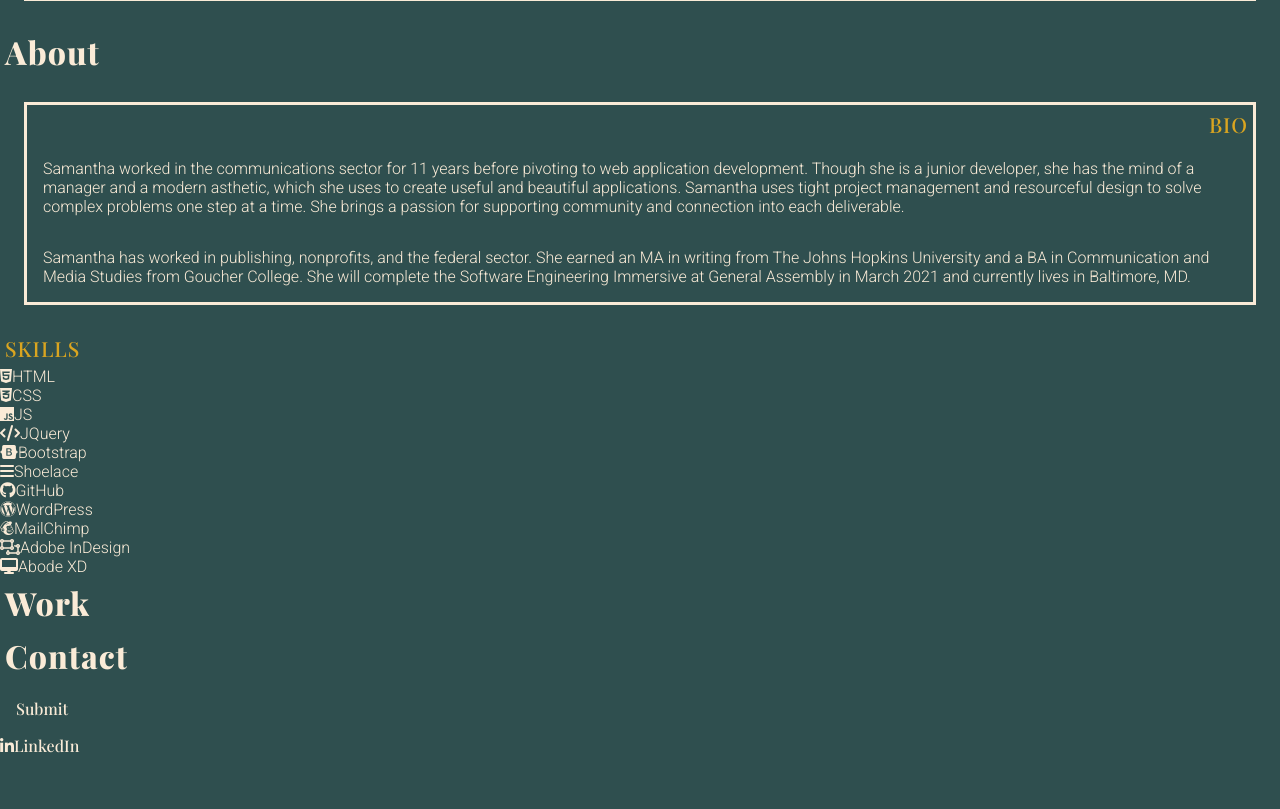
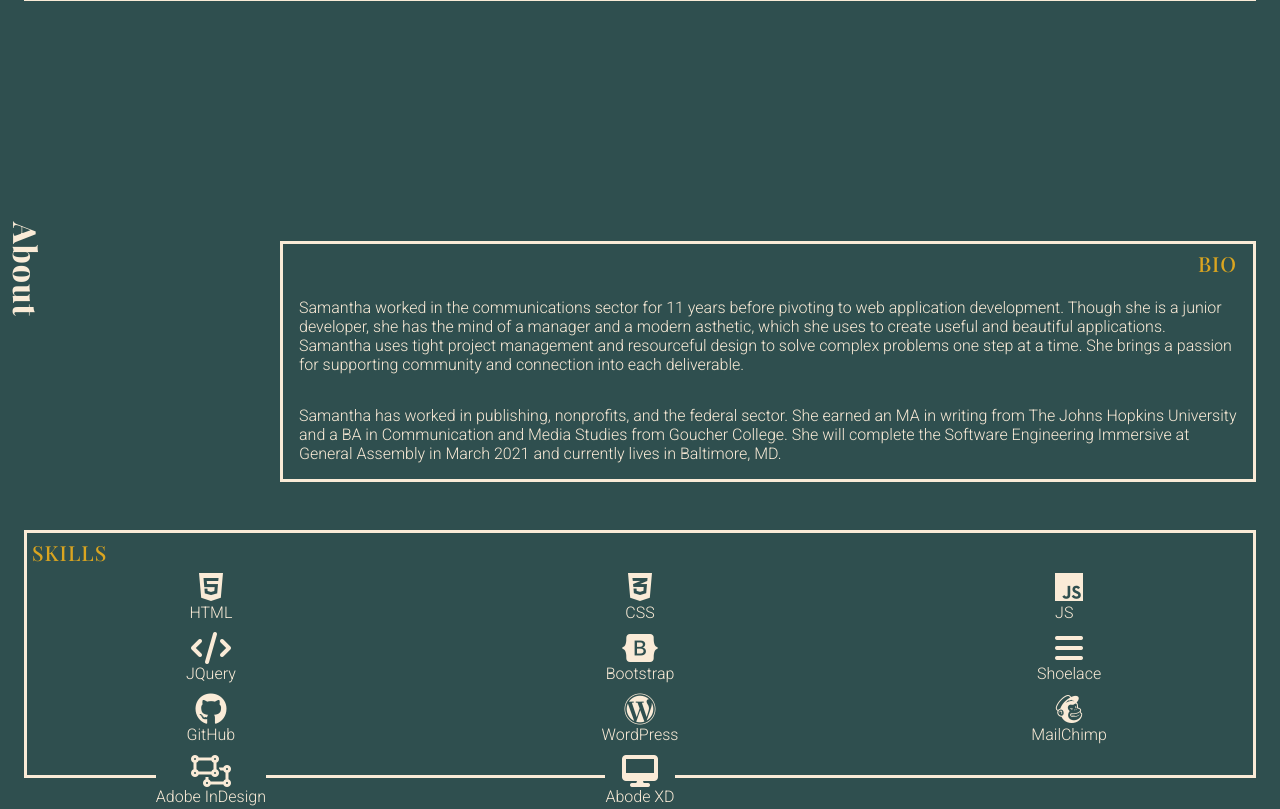
Before and after one commit to SamanthaSolomon/samanthasolomon.github.io, a plain HTML site: page index.html in a window 1280 px wide. Shown: the part 1690-2499 px from the top of the page. Before the commit the page ends 2446 px from the top, so only its background shows below. Drawn offline with nearby package versions, Linux system fonts and the light colour scheme; no server answers.

Commit message:
added grid and vertical styling

```diff
--- a/css/style.css
+++ b/css/style.css
@@ -61,8 +61,19 @@ nav ul{
   margin: 1.5rem;
 }
 
+img {
+  max-width: 95%;
+  height: auto;
+  display: block;
+  margin-left: auto;
+  margin-right: auto;
+  padding: 1rem;
+}
+
+
 #bio{
   text-align: right;
+  padding-right: 1rem;
 }
 
 
@@ -78,6 +89,7 @@ h2 {
   font-size: 2rem;
   letter-spacing: 1px;
   font-weight: 800;
+  writing-mode: vertical-lr;
 }
 
 h3 {
@@ -97,6 +109,12 @@ h4 {
   letter-spacing: 1px;
 }
 
+.section-grid{
+  display: grid;
+  grid-template-columns: 1fr 4fr;
+  padding-top: 15%;
+}
+
 #bio-box{
   border: solid 3px;
   border-color: #FAEBD7;
@@ -109,17 +127,33 @@ p {
   padding: 1rem;
 }
 
-img {
-    max-width: 95%;
+
+#skills-box{
+    border: solid 3px;
+    border-color: #FAEBD7;
+    margin: 1.5rem;
     height: auto;
-    display: block;
-    margin-left: auto;
-    margin-right: auto;
-    padding: 1rem;
+
   }
 
-ul{
+#skills-box ul {
+  font-family: 'Roboto', sans-serif;
   font-size: 1rem;
+  list-style-type:none;
+  display: grid;
+  grid-template-columns: repeat(3, 1fr);
+  grid-template-rows: repeat(4, 1fr);
+  grid-gap: 5%;
+}
+
+#skills-box ul li{
+  justify-self: center;
+}
+
+#skills-box ul i{
+  display: block;
+  font-size: 2rem;
+  justify-self: center;
 }
 
 button{
--- a/index.html
+++ b/index.html
@@ -34,6 +34,7 @@
       integrity="sha384-oesi62hOLfzrys4LxRF63OJCXdXDipiYWBnvTl9Y9/TRlw5xlKIEHpNyvvDShgf/"
       crossorigin="anonymous"
     ></script> -->
+
     <!-- ***************************SHOELACE********************************** -->
     <!-- <link rel="stylesheet" href="https://cdn.jsdelivr.net/npm/@shoelace-style/shoelace@2.0.0-beta.23/dist/shoelace/shoelace.css">
     <script type="module" src="https://cdn.jsdelivr.net/npm/@shoelace-style/shoelace@2.0.0-beta.23/dist/shoelace/shoelace.esm.js"></script> -->
@@ -59,16 +60,16 @@
       <h3>Designer + Developer</h3>
       <img src="/Samantha-Solomon-2-BW-v2-copy.jpeg" alt="black and white photo of Samantha">
     </section>
-    <div>
-      <h2 id=about>About</h2>
-    </div>
-    <section id=bio-box>
-      <h4 id=bio>Bio</h4>
-      <p>Samantha worked in the communications sector for 11 years before pivoting to web application development. Though she is a junior developer, she has the mind of a manager and a modern asthetic, which she uses to create useful and beautiful applications. Samantha uses tight project management and resourceful design to solve complex problems one step at a time. She brings a passion for supporting community and connection into each deliverable.</p>
+    <section class=section-grid>
+      <h2>About</h2>
+      <div id=bio-box>
+        <h4 id=bio>Bio</h4>
+          <p>Samantha worked in the communications sector for 11 years before pivoting to web application development. Though she is a junior developer, she has the mind of a manager and a modern asthetic, which she uses to create useful and beautiful applications. Samantha uses tight project management and resourceful design to solve complex problems one step at a time. She brings a passion for supporting community and connection into each deliverable.</p>
       <!-- <br></br> -->
-      <p>Samantha has worked in publishing, nonprofits, and the federal sector. She earned an MA in writing from The Johns Hopkins University and a BA in Communication and Media Studies from Goucher College. She will complete the Software Engineering Immersive at General Assembly in March 2021 and currently lives in Baltimore, MD.</p>
+          <p>Samantha has worked in publishing, nonprofits, and the federal sector. She earned an MA in writing from The Johns Hopkins University and a BA in Communication and Media Studies from Goucher College. She will complete the Software Engineering Immersive at General Assembly in March 2021 and currently lives in Baltimore, MD.</p>
+      </div>
     </section>
-    <section>
+    <section id=skills-box>
       <h4 id=skills>Skills</h4>
       <ul>
         <li><i class="fab fa-html5"></i>HTML</li>
@@ -84,11 +85,11 @@
         <li><i class="fas fa-desktop"></i>Abode XD</li>
       </ul>
     </section>
-    <section>
-      <h2 id=work>Work</h2>
+    <section class = section-grid>
+      <h2>Work</h2>
     </section>
-    <section>
-      <h2 id=contact>Contact</h2>
+    <section class = section-grid>
+      <h2>Contact</h2>
       <button>Submit</button>
       <a id=social href="https://www.linkedin.com/in/samantha-solomon-3a059110/"><i class="fab fa-linkedin-in"></i>LinkedIn</a>
     </section>
```
